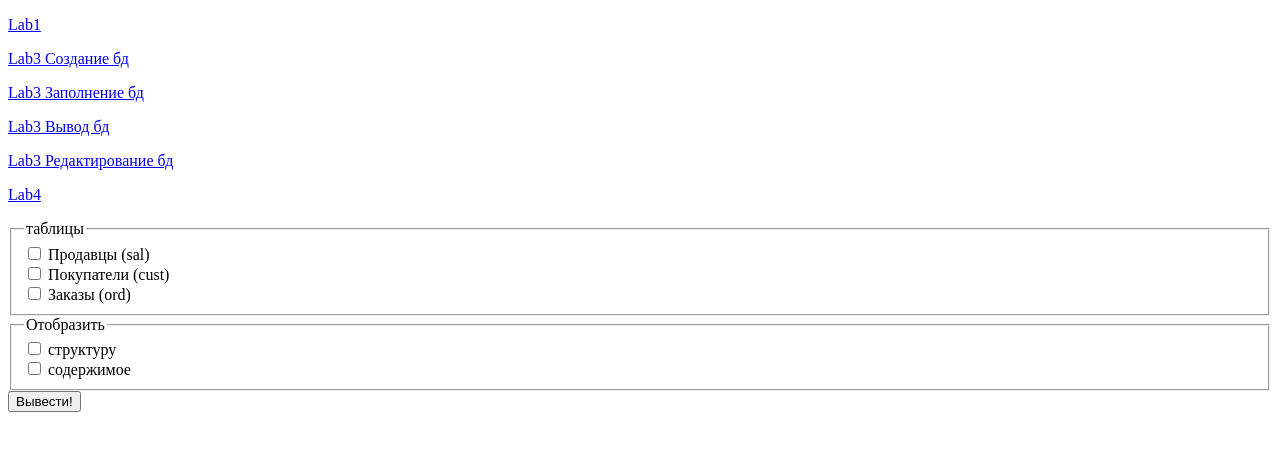
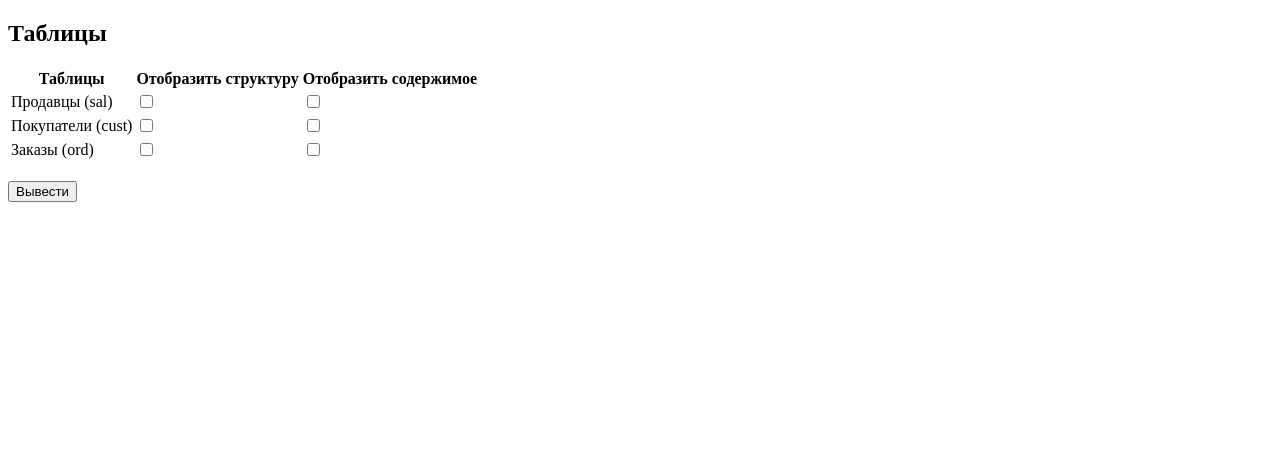
Before and after one commit to SveTi4/db, a PHP site: page /z10-1.html in a window 1280 px wide. Shown: the top 451 px of the page. Run offline with PHP 8.4, Linux system fonts and the light colour scheme.

Commit message:
Fix lab8

```diff
--- a/z10-1.html
+++ b/z10-1.html
@@ -1,31 +1,41 @@
 <!DOCTYPE html>
-<html>
+<html lang="en">
 <head>
     <meta charset="UTF-8">
-    <title>Выбор таблицы и отображение данных</title>
+    <meta name="viewport" content="width=device-width, initial-scale=1.0">
+    <title>Выбор таблицы</title>
 </head>
 <body>
-    <p></p><a href="index.php">Lab1</a></p>
-    <p></p><a href="z09-1.php">Lab3 Создание бд</a></p>
-    <p></p><a href="z09-2.php">Lab3 Заполнение бд</a></p>
-    <p></p><a href="z09-3.php">Lab3 Вывод бд</a></p>
-    <p></p><a href="z09-4.php">Lab3 Редактирование бд</a></p>
-    <p></p><a href="z10-1.html">Lab4</a></p>
-    <form action="z10-2.php" method="get">
-        <fieldset>
-            <legend>таблицы</legend>
-            <input type="checkbox" name="table" value="sal"> Продавцы (sal)<br>
-            <input type="checkbox" name="table" value="cust"> Покупатели (cust)<br>
-            <input type="checkbox" name="table" value="ord"> Заказы (ord)<br>
-        </fieldset>
-
-        <fieldset>
-            <legend>Отобразить</legend>
-            <input type="checkbox" name="structure" value="1"> структуру<br>
-            <input type="checkbox" name="content" value="1"> содержимое<br>
-        </fieldset>
-
-        <input type="submit" value="Вывести!">
-    </form>
+<form action="z10-2.php" method="get">
+    <h2>Таблицы</h2>
+    <table>
+        <thead>
+        <tr>
+            <th>Таблицы</th>
+            <th>Отобразить структуру</th>
+            <th>Отобразить содержимое</th>
+        </tr>
+        </thead>
+        <tbody>
+        <tr>
+            <td>Продавцы (sal)</td>
+            <td><input type="checkbox" name="structure[]" value="sal"></td>
+            <td><input type="checkbox" name="content[]" value="sal"></td>
+        </tr>
+        <tr>
+            <td>Покупатели (cust)</td>
+            <td><input type="checkbox" name="structure[]" value="cust"></td>
+            <td><input type="checkbox" name="content[]" value="cust"></td>
+        </tr>
+        <tr>
+            <td>Заказы (ord)</td>
+            <td><input type="checkbox" name="structure[]" value="ord"></td>
+            <td><input type="checkbox" name="content[]" value="ord"></td>
+        </tr>
+        </tbody>
+    </table>
+    <br>
+    <input type="submit" value="Вывести">
+</form>
 </body>
 </html>
--- a/z10-3.inc
+++ b/z10-3.inc
@@ -8,6 +8,7 @@
         font-size: 12pt;
     }
     h4 {
+        color: blue;
         font-size: 14pt;
     }
 </style>
```
Also changed, not shown: z10-5.inc (+10 -12 lines), z10-2.php (line endings or trailing spaces), z10-4.inc (line endings or trailing spaces), z10-6.inc (line endings or trailing spaces).
